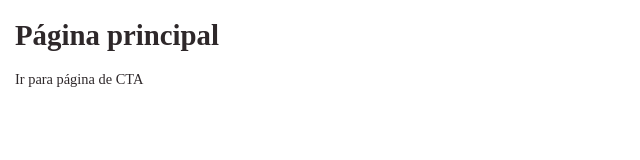
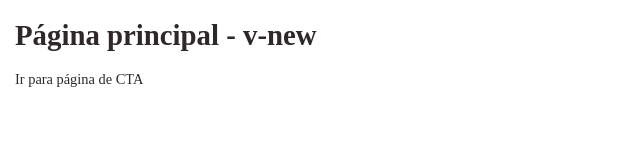
Before and after one commit to douglas-sousa/google-optimize-test, a Gatsby site: page / in a window 1280 px wide. Shown: the whole page, without its empty margins (0-640 px from the left). Built offline with nearby package versions, Linux system fonts and the light colour scheme; Gatsby itself is replaced by a stand-in of ours.

Commit message:
temp: test

```diff
--- a/src/pages/index.tsx
+++ b/src/pages/index.tsx
@@ -14,7 +14,7 @@
 
   return (
     <div id="home">
-      <h1>Página principal</h1>
+      <h1>Página principal - v-new</h1>
       <Link to="/cta">Ir para página de CTA</Link>
     </div>
   );
```
